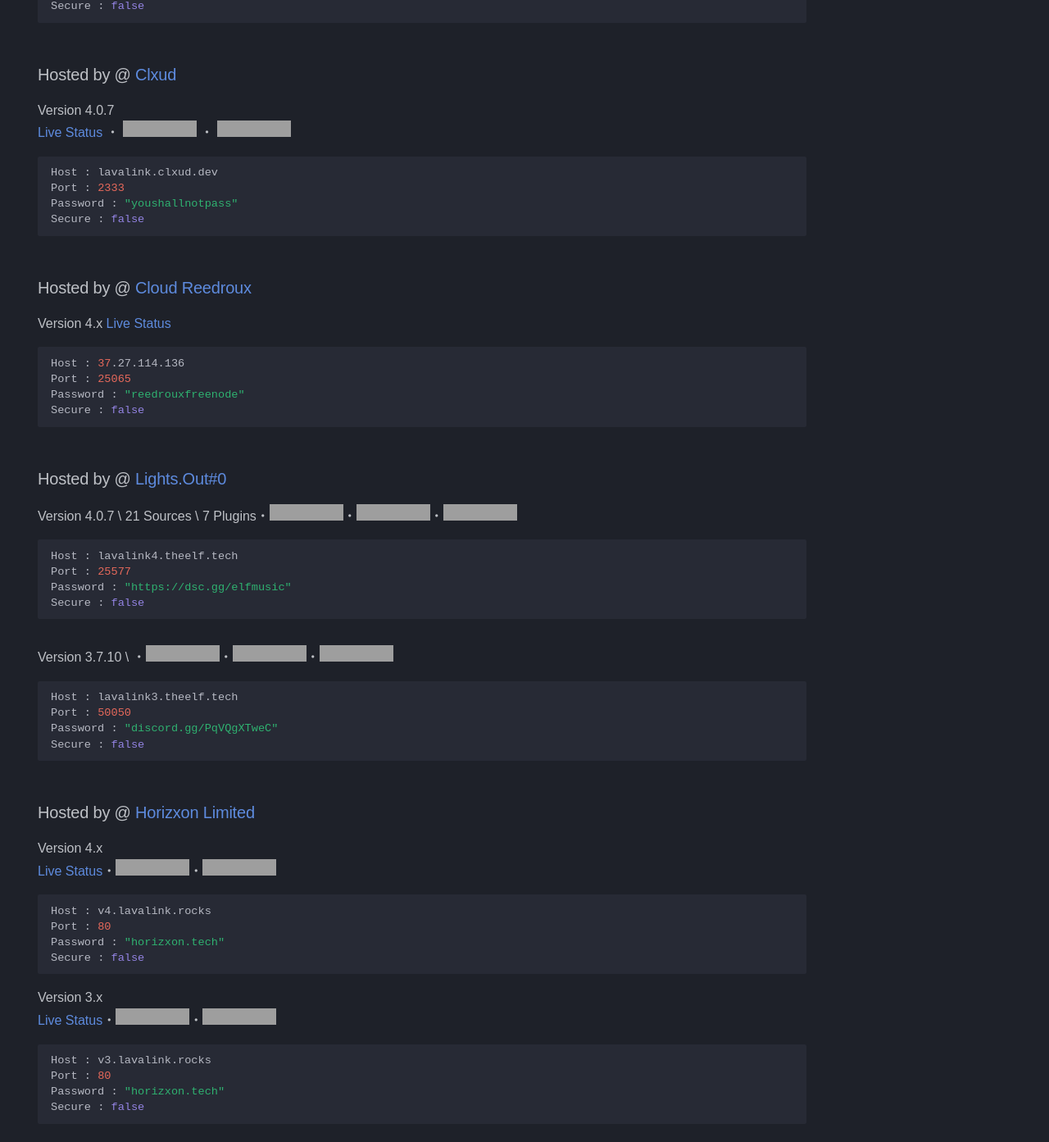
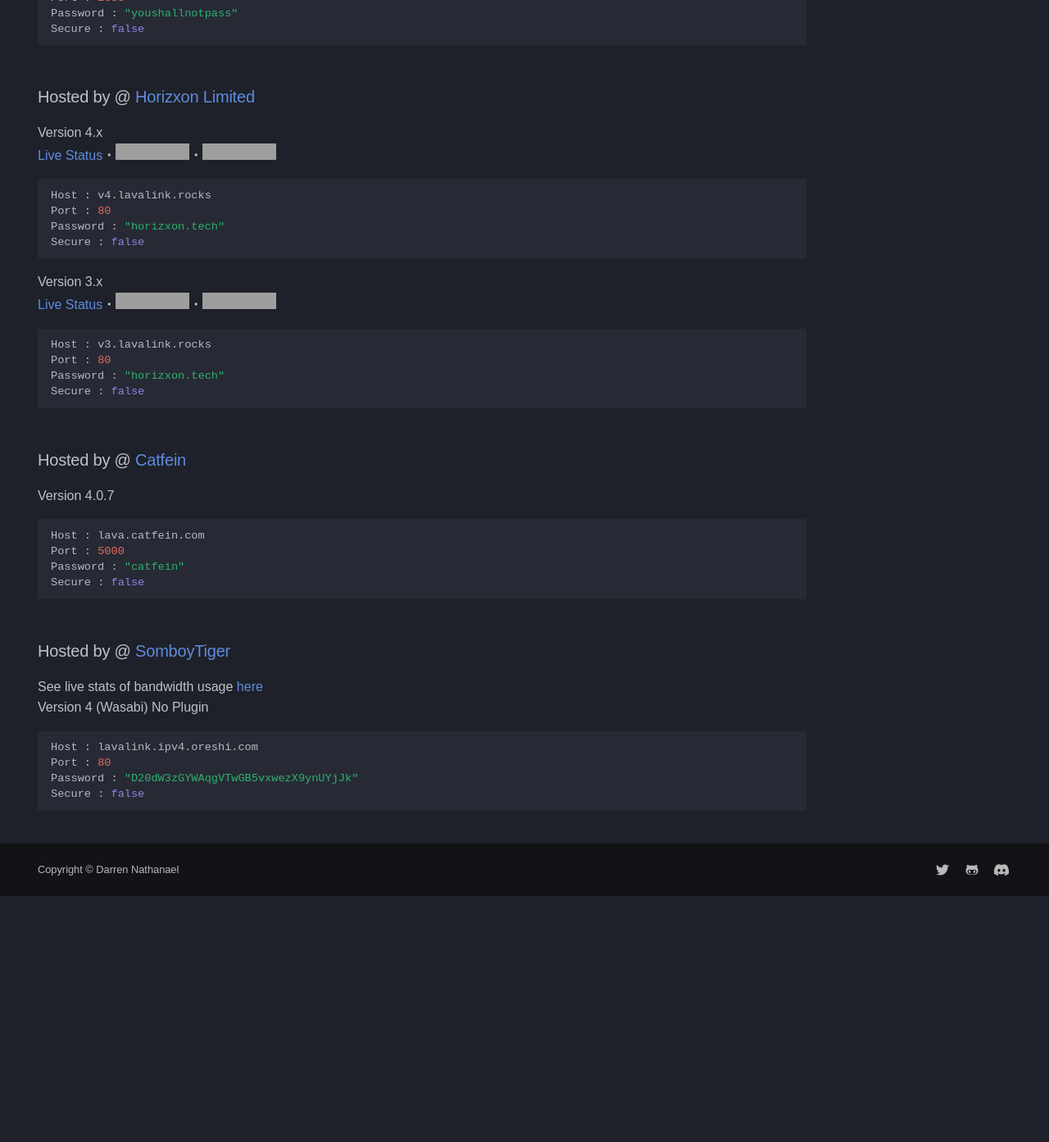
Before and after one commit to DarrenOfficial/lavalink-list, an MkDocs documentation site: the page built from docs/NoSSL/lavalink-without-ssl.md, in a window 1280 px wide and 1400 px high, scrolled down 4197 px. Shown: the top 1393 px of the window at 82% size. Built offline with MkDocs 1.6.1 and Material for MkDocs 9.7.7, drawn with Linux system fonts in a browser that asks for light colours; some web fonts are replaced; comment, search, counter and statistics services are not loaded; a style sheet for code colours, icons or effects is not loaded; after the commit the page ends 5290 px from its top, so only the background shows below that; some of the changed text lies outside the part shown; grey boxes are pictures that could not be loaded.

Commit message:
Delete inactive nodes (#582)
* Update lavalink-without-ssl.md

* Update lavalink-without-ssl.md

* Update lavalink-with-ssl.md

* Update lavalink-without-ssl.md

* Update lavalink-with-ssl.md

* Update lavalink-without-ssl.md

````diff
--- a/docs/NoSSL/lavalink-without-ssl.md
+++ b/docs/NoSSL/lavalink-without-ssl.md
@@ -64,15 +64,6 @@ Version 4.x
 Host : node.lewdhutao.my.eu.org
 Port : 80
 Password : "youshallnotpass"
-Secure : false
-```
-
-### Hosted by @ [Lunar Nodes](https://lunarnodes.xyz)
-Version 4.0.5 (Plugin), DE, Mühlhausen
-```bash
-Host : ether.lunarnodes.xyz
-Port : 6969
-Password : "lunarnodes.xyz"
 Secure : false
 ```
 
@@ -195,31 +186,6 @@ Password : "youshallnotpass"
 Secure : false
 ```
 
-### Hosted by @ [Cloud Reedroux](https://reedroux.biz/)
-Version 4.x
-[Live Status](https://hetrixtools.com/r/530af032379fc83316a8221a44a8cd52/)
-```bash
-Host : 37.27.114.136
-Port : 25065
-Password : "reedrouxfreenode"
-Secure : false
-```
-### Hosted by @ [Lights.Out#0](https://discord.gg/AaZasMN3yG)
-Version 4.0.7 \ 21 Sources \ 7 Plugins・![status](https://granite-bear.pikapod.net/api/badge/7/status)・![Ping](https://granite-bear.pikapod.net/api/badge/7/response)・![uptime](https://granite-bear.pikapod.net/api/badge/7/uptime)
-```bash
-Host : lavalink4.theelf.tech
-Port : 25577
-Password : "https://dsc.gg/elfmusic"
-Secure : false
-```
-
-Version 3.7.10 \ ・![status](https://granite-bear.pikapod.net/api/badge/6/status)・![Ping](https://granite-bear.pikapod.net/api/badge/6/response)・![uptime](https://granite-bear.pikapod.net/api/badge/6/uptime)
-```bash
-Host : lavalink3.theelf.tech
-Port : 50050
-Password : "discord.gg/PqVQgXTweC"
-Secure : false
-```
 ### Hosted by @ [Horizxon Limited](https://github.com/HenGPlayZ/)
 Version 4.x <br />
 [Live Status](https://status.lavalink.rocks)・![stat](https://status.hengnation.dev/api/badge/25/status)・![connections](https://api.lavalink.rocks/v4/badge/connections)
````
